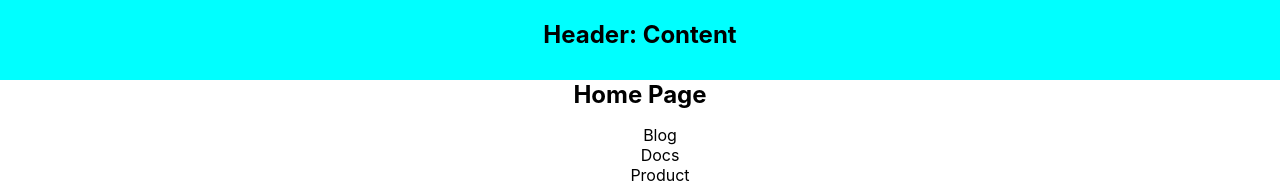
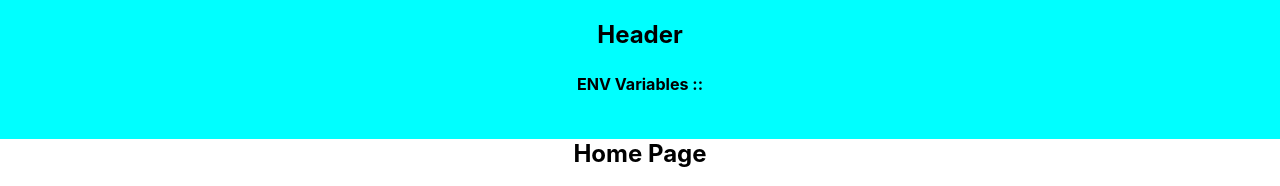
Before and after one commit to Mohimenol-Islam-Munna/Next-js, a Next.js app: page / in a window 1280 px wide. Shown: the top 186 px of the page. Built offline with nearby package versions, Linux system fonts and the light colour scheme.

Commit message:
Out Of The Box ::: Environments variable .env.local

```diff
--- a/components/Header.js
+++ b/components/Header.js
@@ -3,7 +3,8 @@ import React from "react";
 const Header = ({children}) => {
   return (
     <div className="header">
-      <h2>Header: {children}</h2>
+      <h2>Header</h2>
+      <h6>{children}</h6>
     </div>
   );
 };
--- a/pages/_app.js
+++ b/pages/_app.js
@@ -15,7 +15,7 @@ function MyApp({ Component, pageProps }) {
         <title>Ecommerce</title>
         <meta name="Ecommerce Site" content="This is the Ecommerce Site"></meta>
       </Head>
-      <Header>Content</Header>
+      <Header><h2>ENV Variables :: {process.env.NEXT_PUBLIC_SHOPNAME}</h2></Header>
       <Component {...pageProps} />
       <Footer></Footer>
     </>
--- a/styles/layout.css
+++ b/styles/layout.css
@@ -4,7 +4,7 @@ h2{
 }
 .header{
     width: 100%;
-    height: 80px;
+    /* height: 80px; */
     background-color: cyan;
     padding: 20px;
     text-align: center;
```
